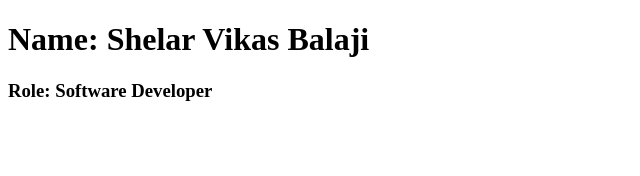
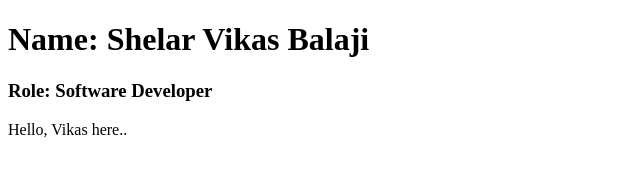
Before and after one commit to vickyshelar96k/project_demo, a plain HTML site: page index.html in a window 1280 px wide. Shown: the whole page, without its empty margins (0-640 px from the left). Drawn offline with Linux system fonts and the light colour scheme.

Commit message:
javascript added

```diff
--- a/index.html
+++ b/index.html
@@ -8,5 +8,8 @@
 <body>
     <h1>Name: Shelar Vikas Balaji</h1>
     <h3>Role: Software Developer</h3>
+    <script>
+        document.writeln("Hello, Vikas here..");
+    </script>
 </body>
 </html>
```
